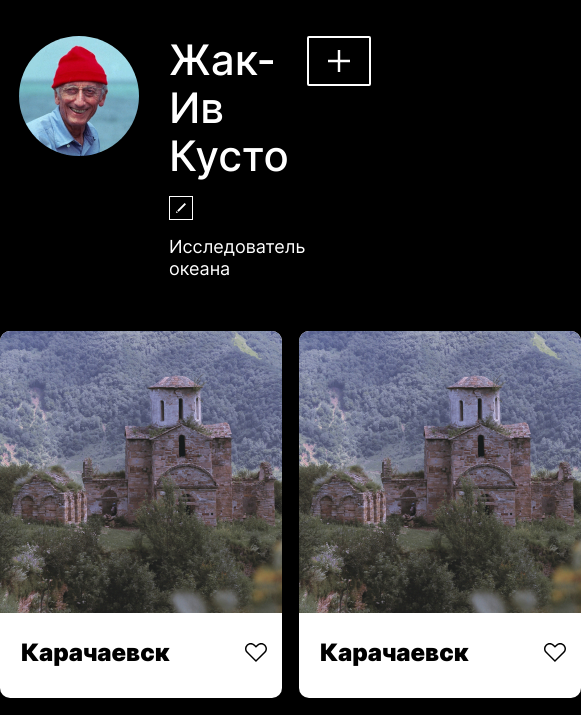
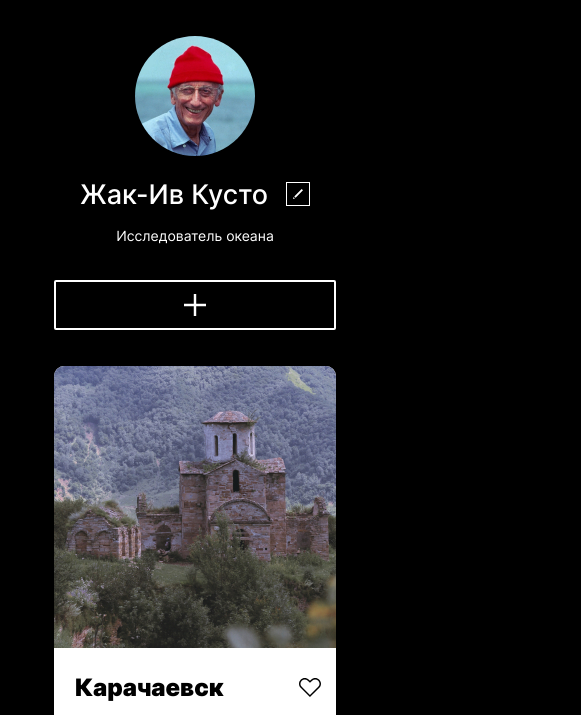
Before and after one commit to helplesspuppy/mesto, a plain HTML site: page index.html in a window 390 px wide. Shown: the part 91-806 px from the top of the page, 581 px wide, since content can reach past the window. Drawn offline with Linux system fonts and the light colour scheme.

Commit message:
feat:закончено мобайл разрешение

```diff
--- a/blocks/elements/__list/elements__list.css
+++ b/blocks/elements/__list/elements__list.css
@@ -10,5 +10,13 @@
 @media screen and (max-width:769px) {
     .elements__list {
         grid-template-columns: repeat(2, 1fr);
+        margin-bottom: 48px;
     }
 }
+
+@media screen and (max-width:600px) {
+    .elements__list {
+        grid-template-columns: repeat(1, 1fr);
+        gap: 20px;
+    }
+}
--- a/blocks/footer/__project-name/footer__project-name.css
+++ b/blocks/footer/__project-name/footer__project-name.css
@@ -5,3 +5,11 @@
     color: #545454;
     margin: 0;
 }
+
+@media screen and (max-width:600px) {
+    .footer__project-name {
+        font-weight: normal;
+        font-size: 14px;
+        line-height: 17px;
+    }
+}
--- a/blocks/footer/footer.css
+++ b/blocks/footer/footer.css
@@ -7,3 +7,9 @@
         margin: 0 19px 36px 19px;
     }
 }
+
+@media screen and (max-width:600px) {
+    .footer {
+        width: 282px;
+    }
+}
--- a/blocks/profile/__add-button/profile__add-button.css
+++ b/blocks/profile/__add-button/profile__add-button.css
@@ -17,3 +17,9 @@
 .profile__add-button:hover {
     opacity: .6;
 }
+
+@media screen and (max-width:641px) {
+    .profile__add-button {
+        width: 282px;
+    }
+}
--- a/blocks/profile/__avatar/profile__avatar.css
+++ b/blocks/profile/__avatar/profile__avatar.css
@@ -1,5 +1,13 @@
 .profile__avatar {
     height: 120px;
+    width: 120px;
     border-radius: 50%;
     margin-right: 30px;
 }
+
+@media screen and (max-width:641px) {
+    .profile__avatar {
+        margin: 0;
+        margin-bottom: 22.25px;
+    }
+}
--- a/blocks/profile/__info/profile__info.css
+++ b/blocks/profile/__info/profile__info.css
@@ -6,3 +6,11 @@
     margin-right: auto;
     align-content: flex-start;
 }
+
+@media screen and (max-width:641px) {
+    .profile__info {
+        justify-content: center;
+        max-width: 282px;
+        margin: 0;
+    }
+}
--- a/blocks/profile/__name/profile__name.css
+++ b/blocks/profile/__name/profile__name.css
@@ -5,4 +5,15 @@
     line-height: 48px;
     color: #FFFFFF;
     margin: 0;
+    text-overflow: ellipsis;
+    overflow: hidden;
 }
+
+@media screen and (max-width:641px) {
+    .profile__name {
+        font-weight: 500;
+        font-size: 27px;
+        line-height: 33px;
+        text-align: center;
+    }
+}
--- a/blocks/profile/__status/profile__status.css
+++ b/blocks/profile/__status/profile__status.css
@@ -5,4 +5,16 @@
     line-height: 22px;
     color: #FFFFFF;
     margin: 0;
+    text-overflow: ellipsis;
+    overflow: hidden;
 }
+
+@media screen and (max-width:641px) {
+    .profile__status {
+        margin-bottom: 36px;
+        font-weight: normal;
+        font-size: 14px;
+        line-height: 17px;
+        text-align: center;
+    }
+}
--- a/blocks/profile/profile.css
+++ b/blocks/profile/profile.css
@@ -9,3 +9,11 @@
         padding: 0 19px 0;
     }
 }
+
+@media screen and (max-width:641px) {
+    .profile {
+        flex-direction: column;
+        align-items: center;
+        margin-bottom: 36px;
+    }
+}
```
